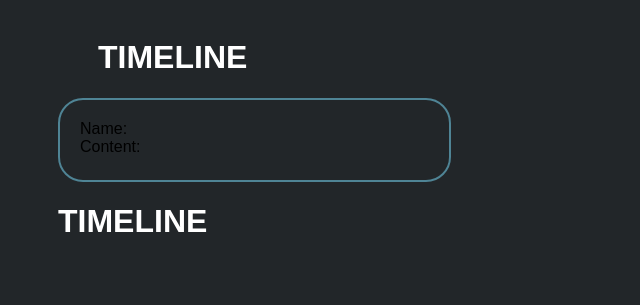
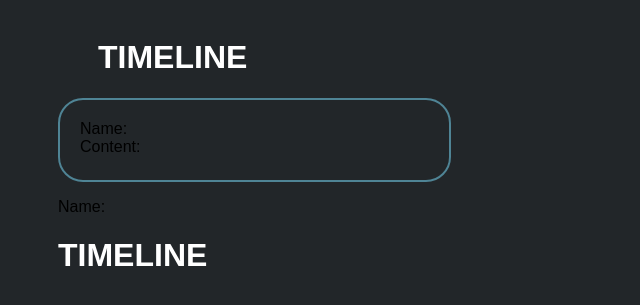
Before and after one commit to AbishaKugathasan/personal-site, a Flask app: page /timeline in a window 1280 px wide. Shown: the part 267-572 px from the top of the page, without its empty margins (0-640 px from the left). Run offline with Flask 2, Linux system fonts and the light colour scheme; parts of the project's set-up code (start-up, migrations or seed data) failed here and were passed over.

Commit message:
Update timeline.html

```diff
--- a/app/templates/timeline.html
+++ b/app/templates/timeline.html
@@ -64,9 +64,9 @@
 
    <br>Content: <td><i id = "context-paragraph"></i></td></div>
 
-   <p id="parent">
+   <p id="parent">Name: </p>
     <h1>Timeline</h1>
-   </p>
+
 
     <script>
       const form = document.getElementById('form');
```
